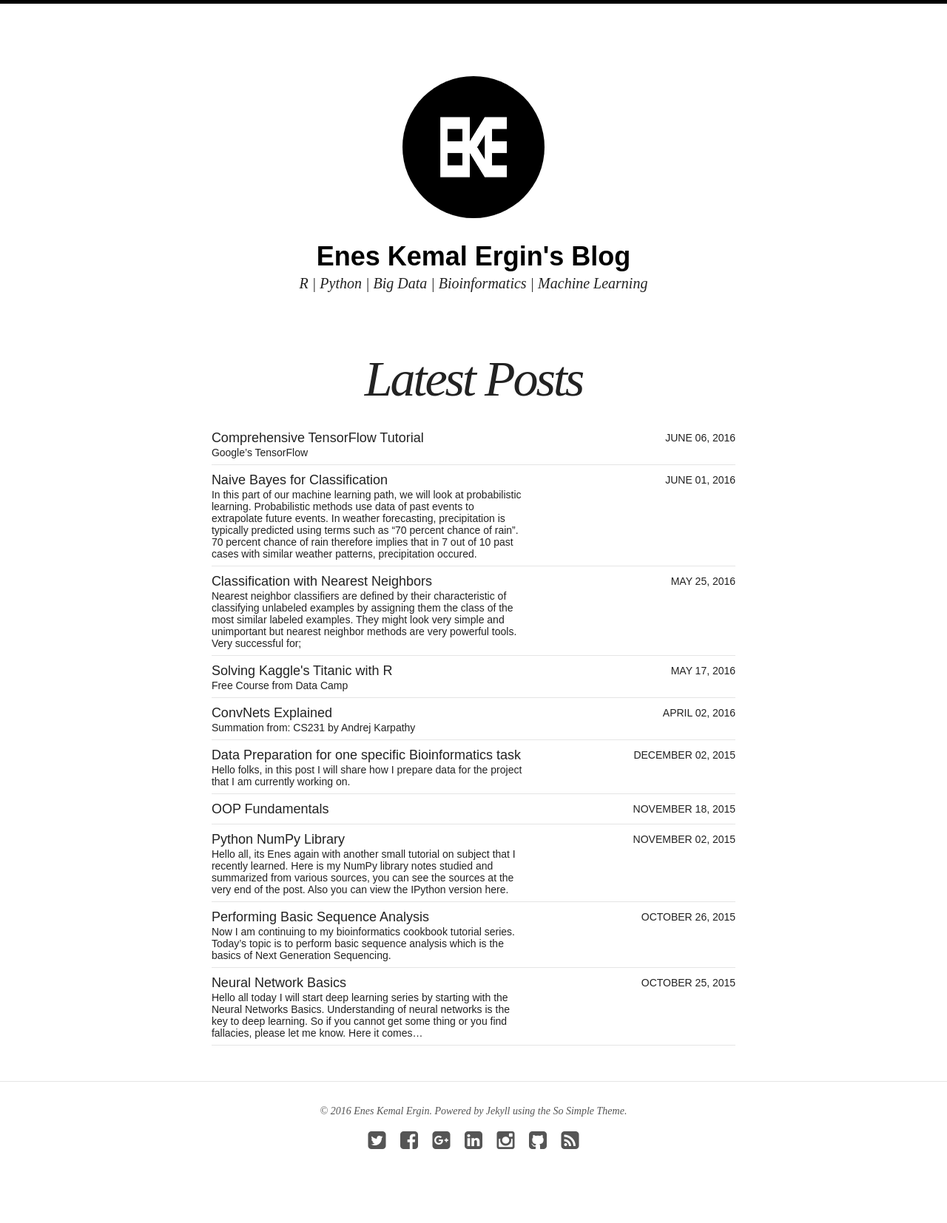
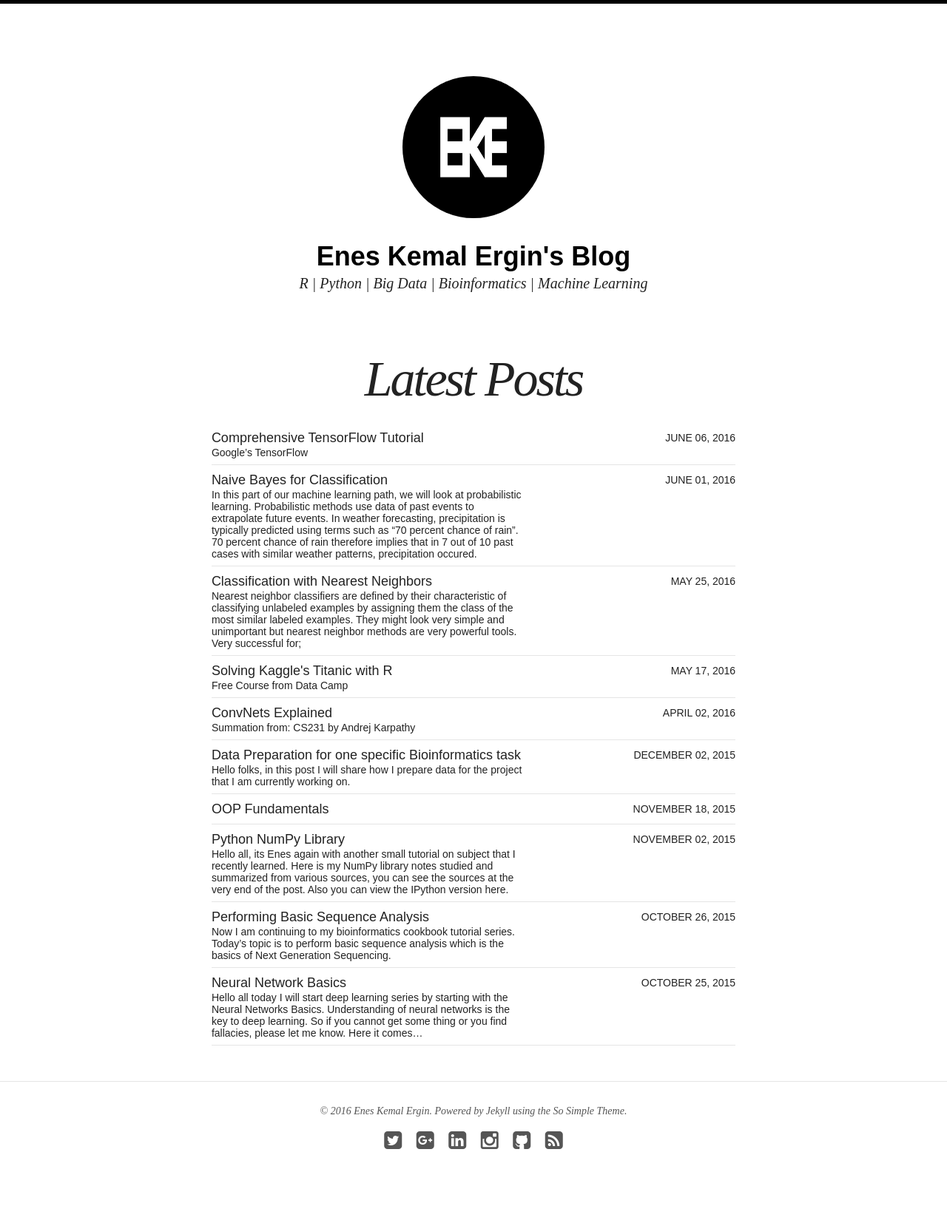
Before and after one commit to eneskemalergin/blog, a Jekyll site: the page built from index.html, in a window 1280 px wide. Shown: the whole page at 74% size. Built offline with Jekyll 4.4.1, drawn with Linux system fonts in a browser that asks for light colours; nearby versions of some CDN libraries.

```diff
--- a/_config.yml
+++ b/_config.yml
@@ -55,7 +55,7 @@ owner:
   email: eneskemalergin@gmail.com
   disqus-shortname: eneskemalergin
   twitter: eneskemalergin
-  facebook: eneskemalergin
+  facebook: #eneskemalergin
   github: eneskemalergin
   stackexchange: #http://stackoverflow.com/users/123456/username
   linkedin: eneskemalergin
```
